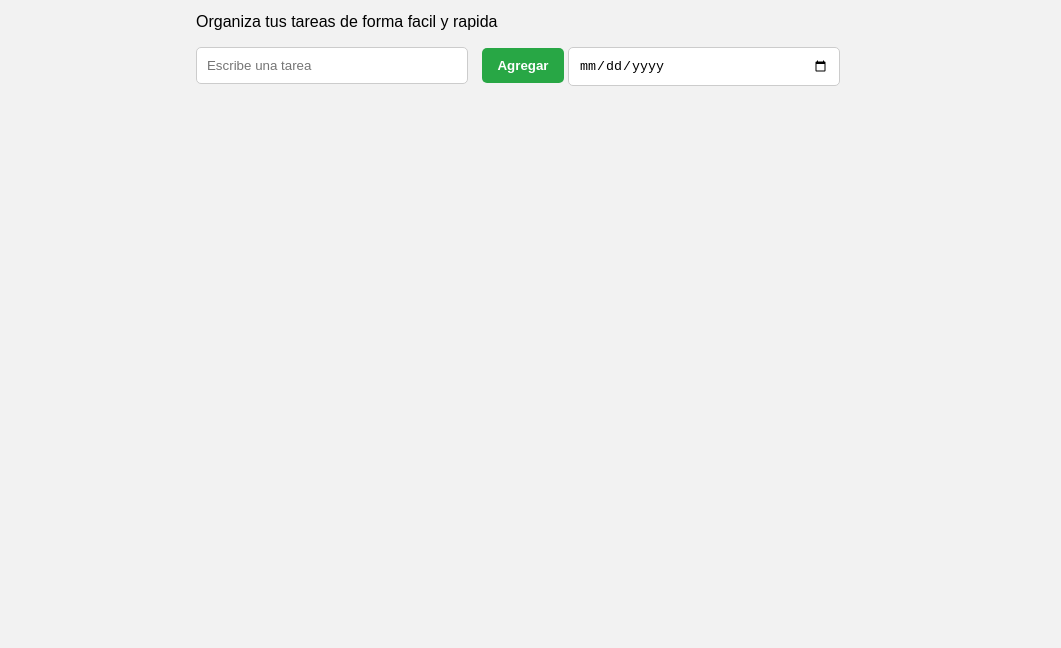
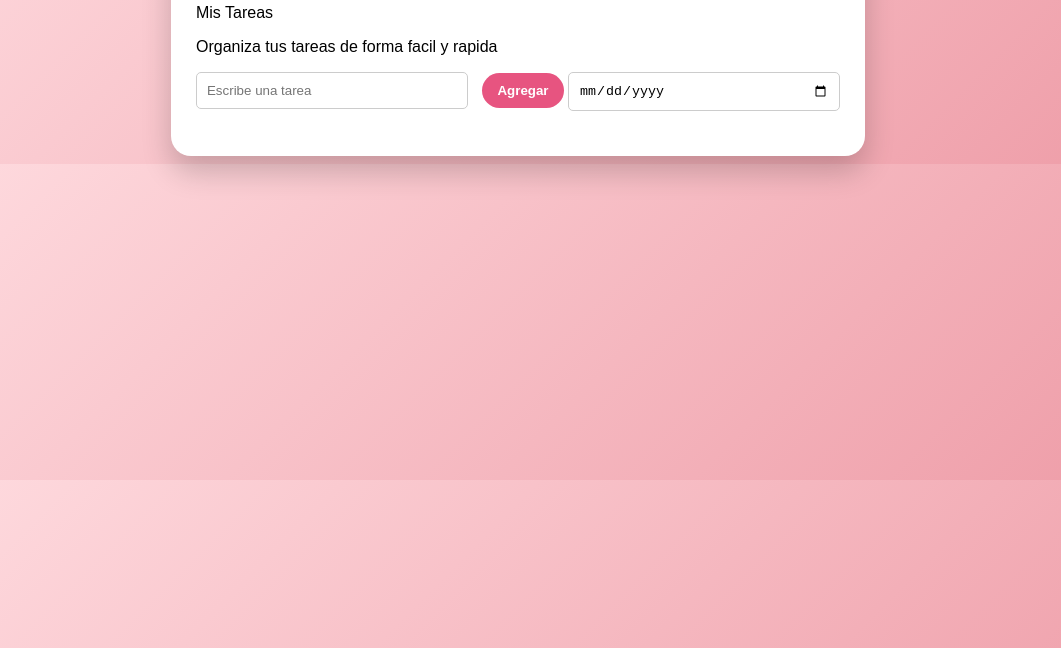
Before and after one commit to AlexiS52-bit/taskio, a plain HTML site: page index.html in a window 1280 px wide. Shown: the part 152-800 px from the top of the page, without its empty margins (122-1183 px from the left). Drawn offline with Linux system fonts and the light colour scheme.

Commit message:
Update style.css

```diff
--- a/style.css
+++ b/style.css
@@ -46,4 +46,28 @@ li {
   margin-bottom: 10px;
   border-radius: 5px;
   border: 1px solid #ccc;
+
 }
+/* ===== MEJORA VISUAL (NO BORRAR NADA DE ARRIBA) ===== */
+
+body {
+  background: linear-gradient(135deg, #ffdde1, #ee9ca7);
+}
+
+.container {
+  background: #ffffff;
+  border-radius: 20px;
+  padding: 25px;
+  box-shadow: 0 15px 30px rgba(0,0,0,0.2);
+}
+
+button {
+  background: #e75480;
+  border-radius: 25px;
+  transition: 0.3s;
+}
+
+button:hover {
+  background: #d64570;
+  transform: scale(1.05);
+}
```
